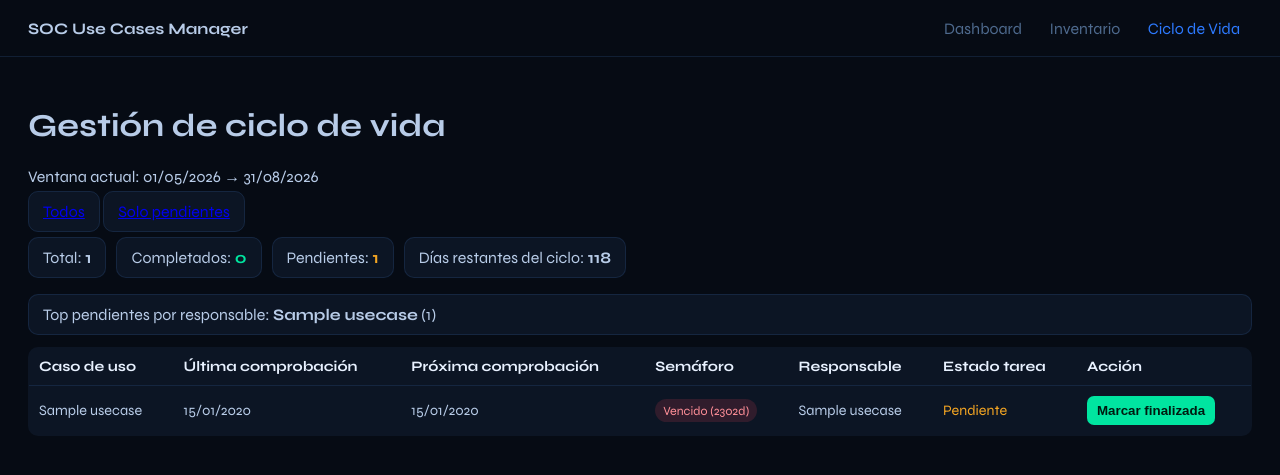
After one commit to mrkeso1/soc_usecases, a Django app: page /usecases/lifecycle/ in a window 1280 px wide. The commit adds this page. Shown: the top 475 px of the page. Run offline with Django 5.2, Linux system fonts and the light colour scheme; a user stored in the database is signed in; tables that the repository leaves empty hold one stand-in row (values such as "Sample post").

Commit message:
Add lifecycle pending filter and admin-only use case deletion

```diff
--- a/app/apps/usecases/urls.py
+++ b/app/apps/usecases/urls.py
@@ -2,21 +2,29 @@ from django.urls import path
 from .views import (
     usecase_list,
     usecase_detail,
+    usecase_create,
     usecase_edit,
     usecase_quick_update,
+    usecase_delete,
     usecase_bulk_update,
     mitre_attack_autocomplete,
     d3fend_autocomplete,
     export_usecases_csv,
+    lifecycle_management_view,
+    lifecycle_mark_done,
 )
 
 urlpatterns = [
     path("", usecase_list, name="usecase_list"),
+    path("new/", usecase_create, name="usecase_create"),
     path("export/csv/", export_usecases_csv, name="export_usecases_csv"),
     path("bulk-update/", usecase_bulk_update, name="usecase_bulk_update"),
+    path("lifecycle/", lifecycle_management_view, name="lifecycle_management"),
+    path("lifecycle/<int:pk>/done/", lifecycle_mark_done, name="lifecycle_mark_done"),
     path("autocomplete/mitre/", mitre_attack_autocomplete, name="mitre_attack_autocomplete"),
     path("autocomplete/d3fend/", d3fend_autocomplete, name="d3fend_autocomplete"),
     path("<int:pk>/", usecase_detail, name="usecase_detail"),
     path("<int:pk>/edit/", usecase_edit, name="usecase_edit"),
     path("<int:pk>/quick-update/", usecase_quick_update, name="usecase_quick_update"),
+    path("<int:pk>/delete/", usecase_delete, name="usecase_delete"),
 ]
--- a/app/apps/usecases/views.py
+++ b/app/apps/usecases/views.py
@@ -7,7 +7,7 @@ from django.contrib import messages
 from django.contrib.auth.decorators import login_required
 from django.db import transaction
 from django.db.models import Q
-from django.http import HttpResponse, JsonResponse
+from django.http import HttpResponse, JsonResponse, HttpResponseForbidden
 from django.shortcuts import get_object_or_404, redirect, render
 from django.urls import reverse
 
@@ -543,6 +543,28 @@ def export_usecases_csv(request):
 
 
 @login_required
+def usecase_create(request):
+    if request.method == "POST":
+        form = UseCaseForm(request.POST)
+        if form.is_valid():
+            usecase = form.save(commit=False)
+            usecase.created_by = request.user
+            usecase.updated_by = request.user
+            usecase.save()
+            form.save_m2m()
+            messages.success(request, "Caso de uso creado correctamente.")
+            return redirect("usecase_detail", pk=usecase.pk)
+    else:
+        form = UseCaseForm()
+
+    return render(
+        request,
+        "usecases/usecase_form.html",
+        {"form": form, "title": "Nuevo caso de uso"},
+    )
+
+
+@login_required
 def usecase_edit(request, pk):
     usecase = get_object_or_404(
         UseCase.objects.prefetch_related("mitre_attacks", "d3fends"), pk=pk
@@ -716,3 +738,114 @@ def d3fend_autocomplete(request):
         for obj in qs.order_by("code", "name")[:20]
     ]
     return JsonResponse({"results": data})
+
+
+LIFECYCLE_CHECKPOINTS = [(4, 30), (8, 31), (12, 31)]
+
+
+def _current_lifecycle_window(today: date):
+    checkpoints = [date(today.year, m, d) for m, d in LIFECYCLE_CHECKPOINTS]
+    for cp in checkpoints:
+        if today <= cp:
+            idx = checkpoints.index(cp)
+            start = date(today.year, 1, 1) if idx == 0 else checkpoints[idx - 1] + timedelta(days=1)
+            return start, cp
+    start = checkpoints[-1] + timedelta(days=1)
+    end = date(today.year + 1, 4, 30)
+    return start, end
+
+
+@login_required
+def lifecycle_management_view(request):
+    today = date.today()
+    cycle_start, cycle_end = _current_lifecycle_window(today)
+    only_pending = request.GET.get("only_pending") == "1"
+
+    usecases = UseCase.objects.all().order_by("name")
+    rows = []
+    completed_in_cycle = 0
+    owner_pending_counter = Counter()
+
+    for uc in usecases:
+        last_check = uc.last_validation_date
+        completed = bool(last_check and cycle_start <= last_check <= cycle_end)
+        if completed:
+            completed_in_cycle += 1
+
+        review_days = uc.days_until_review
+        if review_days is None:
+            review_badge = "Sin fecha"
+            review_level = "neutral"
+        elif review_days < 0:
+            review_badge = f"Vencido ({abs(review_days)}d)"
+            review_level = "danger"
+        elif review_days <= 15:
+            review_badge = f"Por vencer ({review_days}d)"
+            review_level = "warn"
+        else:
+            review_badge = f"Al día ({review_days}d)"
+            review_level = "ok"
+
+        is_pending = not completed
+        if is_pending:
+            owner_key = uc.owner_name.strip() if uc.owner_name else "Sin responsable"
+            owner_pending_counter[owner_key] += 1
+
+        if only_pending and not is_pending:
+            continue
+
+        rows.append({
+            "usecase": uc,
+            "last_check": last_check,
+            "next_check": uc.next_review_date,
+            "owner": uc.owner_name,
+            "task_status": "Finalizada" if completed else "Pendiente",
+            "is_pending": is_pending,
+            "review_badge": review_badge,
+            "review_level": review_level,
+        })
+
+    total = UseCase.objects.count()
+    pending = total - completed_in_cycle
+    days_left = (cycle_end - today).days
+
+    context = {
+        "rows": rows,
+        "cycle_start": cycle_start,
+        "cycle_end": cycle_end,
+        "summary_total": total,
+        "summary_completed": completed_in_cycle,
+        "summary_pending": pending,
+        "summary_days_left": days_left,
+        "only_pending": only_pending,
+        "owner_pending_summary": owner_pending_counter.most_common(5),
+    }
+    return render(request, "usecases/lifecycle_management.html", context)
+
+
+@login_required
+def lifecycle_mark_done(request, pk):
+    if request.method != 'POST':
+        return redirect('lifecycle_management')
+
+    uc = get_object_or_404(UseCase, pk=pk)
+    uc.last_validation_date = date.today()
+    uc.validation_status = 'Finalizado'
+    uc.updated_by = request.user
+    uc.save()
+    messages.success(request, f"Ciclo de vida actualizado para '{uc.name}'.")
+    return redirect('lifecycle_management')
+
+
+@login_required
+def usecase_delete(request, pk):
+    if request.method != "POST":
+        return redirect("usecase_detail", pk=pk)
+    if not (request.user.is_staff or request.user.is_superuser):
+        return HttpResponseForbidden("Solo administradores pueden eliminar casos de uso.")
+
+    usecase = get_object_or_404(UseCase, pk=pk)
+    name = usecase.name
+    usecase.delete()
+    messages.success(request, f"Caso de uso '{name}' eliminado.")
+    return redirect("usecase_list")
--- a/app/config/settings.py
+++ b/app/config/settings.py
@@ -103,3 +103,7 @@ AUTH_USER_MODEL = "accounts.User"
 LOGIN_URL = "/login/"
 LOGIN_REDIRECT_URL = "/dashboard/"
 LOGOUT_REDIRECT_URL = "/login/"
+AUTHENTICATION_BACKENDS = [
+    "apps.accounts.backends.AdminConfiguredLDAPBackend",
+    "django.contrib.auth.backends.ModelBackend",
+]
--- /dev/null
+++ b/app/templates/usecases/lifecycle_management.html
@@ -0,0 +1,72 @@
+<!DOCTYPE html>
+<html lang="es">
+<head>
+  <meta charset="UTF-8">
+  <meta name="viewport" content="width=device-width, initial-scale=1.0">
+  <title>Ciclo de Vida — SOC Use Cases Manager</title>
+  <link rel="preconnect" href="https://fonts.googleapis.com">
+  <link rel="preconnect" href="https://fonts.gstatic.com" crossorigin>
+  <link href="https://fonts.googleapis.com/css2?family=JetBrains+Mono:wght@300;400;500;600;700&family=Syne:wght@400;500;600;700;800&display=swap" rel="stylesheet">
+  <style>
+    body{font-family:'Syne',sans-serif;background:#060b14;color:#b8cce8;margin:0}
+    .topbar{display:flex;justify-content:space-between;align-items:center;padding:0 28px;height:56px;border-bottom:1px solid rgba(56,100,163,.22)}
+    .topbar a{color:#4e6a8e;text-decoration:none;padding:6px 12px}.topbar a.active{color:#2d7aff}
+    .container{padding:28px}.summary{display:flex;gap:10px;flex-wrap:wrap;margin:16px 0}
+    .chip{border:1px solid rgba(56,100,163,.22);background:#0c1524;border-radius:10px;padding:10px 14px}
+    table{width:100%;border-collapse:collapse;background:#0c1524;border:1px solid rgba(56,100,163,.22);border-radius:10px;overflow:hidden}
+    th,td{padding:10px;border-bottom:1px solid rgba(56,100,163,.22);font-size:.9rem} th{color:#e8f1ff;text-align:left}
+    .btn{background:#00e5a0;color:#001a10;border:none;padding:7px 10px;border-radius:7px;cursor:pointer;font-weight:700}
+    .pending{color:#f5a623}.ok{color:#00e5a0}.badge{padding:4px 8px;border-radius:999px;font-size:.78rem}.danger{background:rgba(255,71,87,.15);color:#ff8f98}.warn{background:rgba(245,166,35,.15);color:#ffd37a}.neutral{background:rgba(148,163,184,.15);color:#cbd5e1}.okb{background:rgba(0,229,160,.15);color:#7cf7cf}
+  </style>
+</head>
+<body>
+<div class="topbar">
+  <div><strong>SOC Use Cases Manager</strong></div>
+  <nav>
+    <a href="{% url 'dashboard' %}">Dashboard</a>
+    <a href="{% url 'usecase_list' %}">Inventario</a>
+    <a class="active" href="{% url 'lifecycle_management' %}">Ciclo de Vida</a>
+  </nav>
+</div>
+<div class="container">
+  <h1>Gestión de ciclo de vida</h1>
+  <p>Ventana actual: {{ cycle_start|date:"d/m/Y" }} → {{ cycle_end|date:"d/m/Y" }}</p>
+  <div style="margin:8px 0 14px;">
+    <a href="?" class="chip">Todos</a>
+    <a href="?only_pending=1" class="chip">Solo pendientes</a>
+  </div>
+  <div class="summary">
+    <div class="chip">Total: <strong>{{ summary_total }}</strong></div>
+    <div class="chip">Completados: <strong class="ok">{{ summary_completed }}</strong></div>
+    <div class="chip">Pendientes: <strong class="pending">{{ summary_pending }}</strong></div>
+    <div class="chip">Días restantes del ciclo: <strong>{{ summary_days_left }}</strong></div>
+  </div>
+  {% if owner_pending_summary %}<div class="chip" style="margin-bottom:12px;">Top pendientes por responsable: {% for owner, count in owner_pending_summary %}<strong>{{ owner }}</strong> ({{ count }}){% if not forloop.last %}, {% endif %}{% endfor %}</div>{% endif %}
+
+  <table>
+    <thead>
+      <tr>
+        <th>Caso de uso</th><th>Última comprobación</th><th>Próxima comprobación</th><th>Semáforo</th><th>Responsable</th><th>Estado tarea</th><th>Acción</th>
+      </tr>
+    </thead>
+    <tbody>
+      {% for row in rows %}
+      <tr>
+        <td>{{ row.usecase.name }}</td>
+        <td>{% if row.last_check %}{{ row.last_check|date:"d/m/Y" }}{% else %}—{% endif %}</td>
+        <td>{% if row.next_check %}{{ row.next_check|date:"d/m/Y" }}{% else %}—{% endif %}</td>
+        <td><span class="badge {{ row.review_level }} {% if row.review_level == "ok" %}okb{% endif %}">{{ row.review_badge }}</span></td>
+        <td>{{ row.owner|default:"—" }}</td>
+        <td>{% if row.is_pending %}<span class="pending">{{ row.task_status }}</span>{% else %}<span class="ok">{{ row.task_status }}</span>{% endif %}</td>
+        <td>
+          {% if row.is_pending %}
+          <form method="post" action="{% url 'lifecycle_mark_done' row.usecase.pk %}">{% csrf_token %}<button class="btn" type="submit">Marcar finalizada</button></form>
+          {% else %}✓{% endif %}
+        </td>
+      </tr>
+      {% endfor %}
+    </tbody>
+  </table>
+</div>
+</body>
+</html>
--- a/app/templates/usecases/usecase_form.html
+++ b/app/templates/usecases/usecase_form.html
@@ -312,14 +312,14 @@
                     <div class="field">
                         <label>Próxima revisión</label>
                         <div class="readonly-box">
-                            {{ usecase.next_review_date|default:"Se calculará al guardar" }}
+                            {% if usecase %}{{ usecase.next_review_date|default:"Se calculará al guardar" }}{% else %}Se calculará al guardar{% endif %}
                         </div>
                     </div>
 
                     <div class="field">
                         <label>Contador</label>
                         <div class="readonly-box">
-                            {{ usecase.review_countdown_label }}
+                            {% if usecase %}{{ usecase.review_countdown_label }}{% else %}Sin fecha{% endif %}
                         </div>
                     </div>
 
@@ -331,7 +331,7 @@
 
                 <div class="actions">
                     <button type="submit">Guardar cambios</button>
-                    <a href="{% url 'usecase_detail' usecase.pk %}">Cancelar</a>
+                    {% if usecase %}<a href="{% url 'usecase_detail' usecase.pk %}">Cancelar</a>{% else %}<a href="{% url 'usecase_list' %}">Cancelar</a>{% endif %}
                 </div>
             </form>
         </div>
--- a/app/templates/usecases/usecase_list.html
+++ b/app/templates/usecases/usecase_list.html
@@ -708,6 +708,7 @@
     <div class="topbar-nav">
         <a href="/dashboard/">Dashboard</a>
         <a href="/usecases/" class="active">Inventario</a>
+        <a href="/usecases/lifecycle/">Ciclo de Vida</a>
         <div class="topbar-divider"></div>
         <a href="/admin/">Admin</a>
         <a href="{% url 'logout' %}">Salir</a>
@@ -786,6 +787,9 @@
         <a class="btn-tab {% if selected_view == 'detailed' %}active{% endif %}"
            href="?{% if request.GET %}{% for k,v in request.GET.items %}{% if k != 'view' %}{{ k }}={{ v|urlencode }}&{% endif %}{% endfor %}{% endif %}view=detailed">
             Detallado
+        </a>
+        <a class="btn-export" href="{% url 'usecase_create' %}">
+            + Nuevo caso de uso
         </a>
         <a class="btn-export" href="{% url 'export_usecases_csv' %}?{% for k,v in request.GET.items %}{{ k }}={{ v|urlencode }}&{% endfor %}">
             ↓ Exportar CSV
--- a/requirements.txt
+++ b/requirements.txt
@@ -3,5 +3,5 @@ psycopg[binary]==3.2.6
 gunicorn==23.0.0
 python-dotenv==1.0.1
 openpyxl==3.1.5
-openpyxl==3.1.5
 requests==2.32.3
+ldap3==2.9.1
```
Also changed, not shown: app/apps/accounts/admin.py (+13 -6 lines), app/apps/accounts/backends.py (added, +101 -0 lines), app/apps/accounts/models.py (+33 -0 lines), app/apps/usecases/admin.py (+7 -1 lines), app/apps/usecases/models.py (+24 -2 lines), app/templates/usecases/usecase_detail.html (+9 -0 lines), app/apps/accounts/migrations/0002_ldapsettings.py (added), app/apps/usecases/migrations/0008_lifecyclesettings.py (added).
